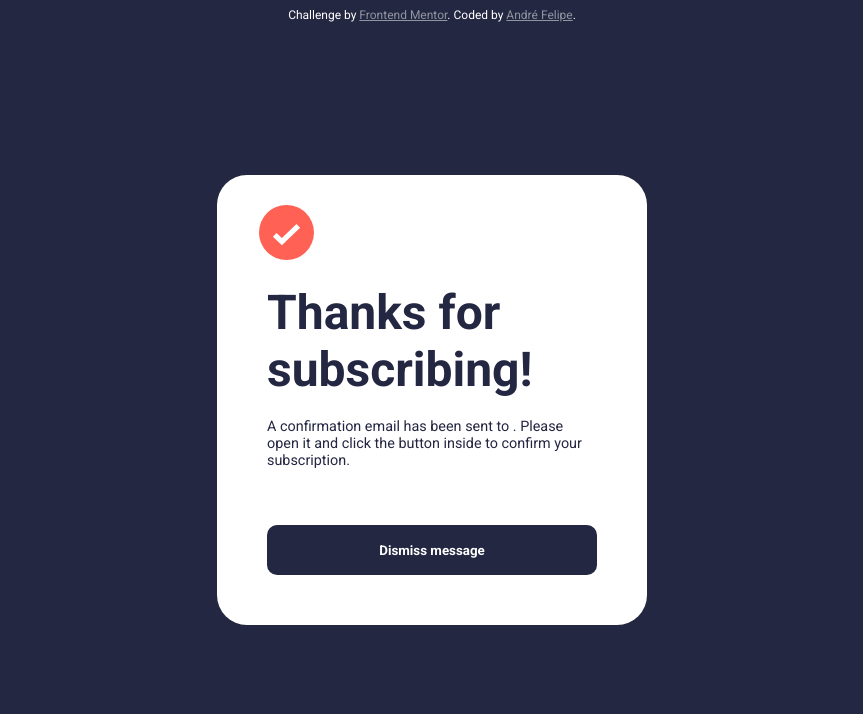
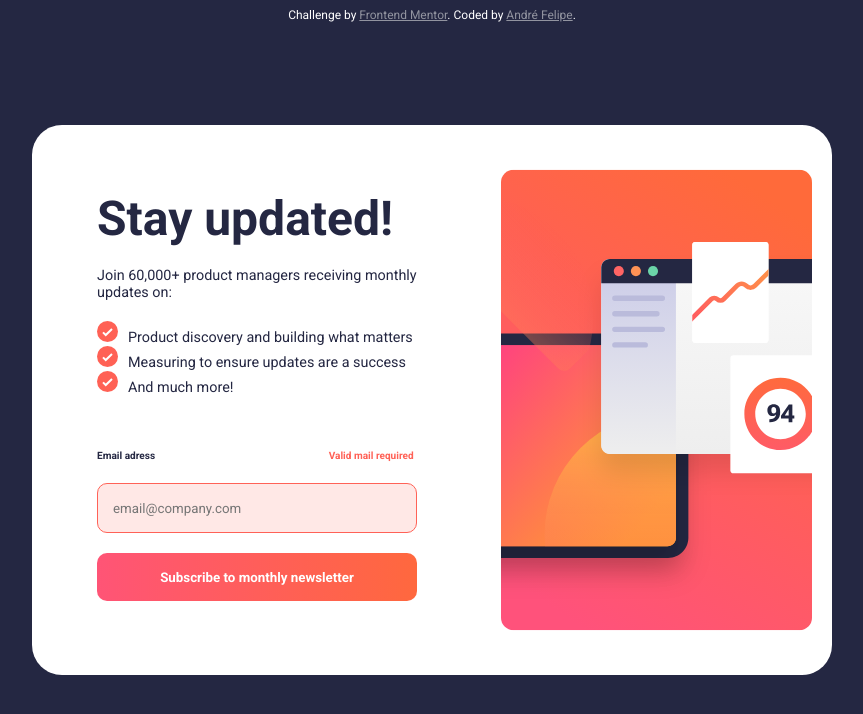
Before and after one commit to dedezera/Newsletter-Sign-Up-Form, a plain HTML site: page index.html in a window 1280 px wide. Both pictures are taken after a click on the button "Subscribe to monthly newsletter". Shown: the whole page, without its empty margins (208-1071 px from the left). Drawn offline with Linux system fonts and the light colour scheme.

Commit message:
fix mail input empty

```diff
--- a/assets/css/style.css
+++ b/assets/css/style.css
@@ -35,7 +35,9 @@ body {
 }
 
 .bg-pic img {
-    height: 510px;
+    height: 550px;
+    max-width: 100%;
+    max-height: 100%;
 }
 
 .features {
@@ -73,11 +75,11 @@ body {
 }
 
 #btn:hover {
-    background-color: var(--CharcoalGrey);
+    background-image: linear-gradient(90deg, #ff5476, #ff683e);
 }
 
 #btn:focus {
-    background-color: var(--Tomato);
+    background-image: linear-gradient(90deg, #ff5476, #ff683e);
 }
 
 #form {
@@ -94,6 +96,15 @@ body {
     border: 1px solid var(--Grey);
     outline: none;
     padding: 15px;
+}
+
+.labels label:nth-last-child(1) {
+    margin-left: 170px;
+    color: var(--Tomato);
+}
+
+#form input:nth-last-child(1):placeholder {
+    color: var(--Tomato);
 }
 
 #form label {
@@ -161,11 +172,11 @@ body {
 }
 
 .subscribed button:focus {
-    background-color: var(--Tomato);
+    background-image: linear-gradient(90deg, #ff5476, #ff683e);
 }
 
 .subscribed button:hover {
-    background-color: var(--CharcoalGrey);
+    background-image: linear-gradient(90deg, #ff5476, #ff683e);
 }
 
 .hide {
--- a/assets/js/index.js
+++ b/assets/js/index.js
@@ -3,13 +3,22 @@ const subscribed = document.querySelector(".subscribed")
 const submitBtn = document.querySelector("#btn")
 const resubmitBtn = document.querySelector(".sub-btn")
 const mailSpan = document.querySelector(".userMail")
-
+const userMailNone = document.querySelector(".valid-mail")
+const formInput = document.querySelector("#mail")
 
 submitBtn.addEventListener("click", (e) => {
     e.preventDefault()
     const mailInput = document.querySelector("#mail")
     const userMail = mailInput.value
+
     mailSpan.textContent = userMail
+
+    if (!userMail) {
+        userMailNone.classList.remove("hide")
+        formInput.style.backgroundColor = "#FFE8E6"
+        formInput.style.borderColor = "#ff6257"
+        return
+    }
 
     subscribed.classList.remove("hide")
     mainContainer.style.display = "none"
--- a/index.html
+++ b/index.html
@@ -25,9 +25,12 @@
           <p><img src="assets/images/icon-list.svg" alt="icon">And much more!</p>
         </div>
         <form method="get" id="form">
-          <label for="mail">Email adress</label>
-          <input type="email" name="email" id="mail" placeholder="email@company.com" autocomplete="on">
-          <button id="btn">Subscribe to monthly newsletter</button>
+          <div class="labels">
+            <label for="mail">Email adress</label>
+            <label for="mail" class="valid-mail hide">Valid mail required</label>
+          </div>
+          <input type="email" name="email" id="mail" placeholder="email@company.com" autocomplete="on"  required>
+          <button id="btn" type="button">Subscribe to monthly newsletter</button>
         </form>
       </div>
       <div class="bg-pic">
@@ -47,7 +50,7 @@
             Please open it and click the button inside to confirm your subscription.
           </p>
         </div>
-      <button class="sub-btn">Dismiss message</button>
+      <button class="sub-btn" type="button">Dismiss message</button>
     </section>
   </main>
 
```
